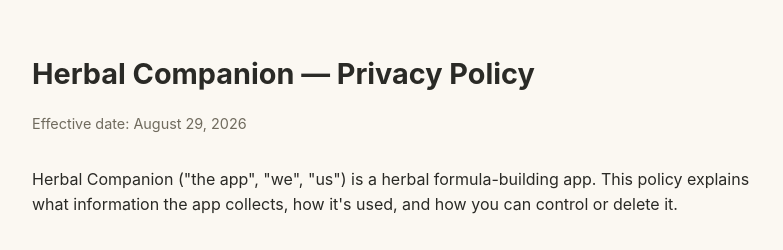
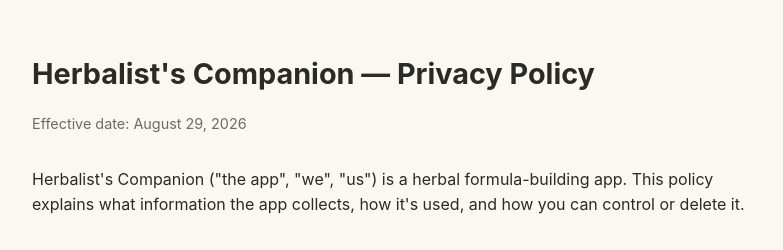
Before and after one commit to jpayne8888/herbal-companion-legal, a plain HTML site: page index.html in a window 1280 px wide. Shown: the top 250 px of the page, without its empty margins (248-1031 px from the left). Drawn offline with Linux system fonts and the light colour scheme.

Commit message:
App renamed to Herbalist's Companion
Republished from the canonical copy in the private repo. Only the product name
changed; the substance of the policy is unchanged.

```diff
--- a/index.html
+++ b/index.html
@@ -3,7 +3,7 @@
 <head>
 <meta charset="UTF-8">
 <meta name="viewport" content="width=device-width, initial-scale=1.0">
-<title>Privacy Policy — Herbal Companion</title>
+<title>Privacy Policy — Herbalist's Companion</title>
 <style>
   body {
     font-family: -apple-system, BlinkMacSystemFont, 'Segoe UI', Roboto, sans-serif;
@@ -25,11 +25,11 @@
 </head>
 <body>
 
-<h1>Herbal Companion — Privacy Policy</h1>
+<h1>Herbalist's Companion — Privacy Policy</h1>
 <p class="updated">Effective date: August 29, 2026</p>
 
 <p>
-  Herbal Companion ("the app", "we", "us") is a herbal formula-building app.
+  Herbalist's Companion ("the app", "we", "us") is a herbal formula-building app.
   This policy explains what information the app collects, how it's used,
   and how you can control or delete it.
 </p>
@@ -152,7 +152,7 @@
 
 <h2>Children's privacy</h2>
 <p>
-  Herbal Companion is not directed at children under 13, and we do not
+  Herbalist's Companion is not directed at children under 13, and we do not
   knowingly collect personal information from children under 13. If you
   believe a child has provided us with personal information, contact us
   using the details below and we will delete it.
```
Also changed, not shown: 1 other file.
